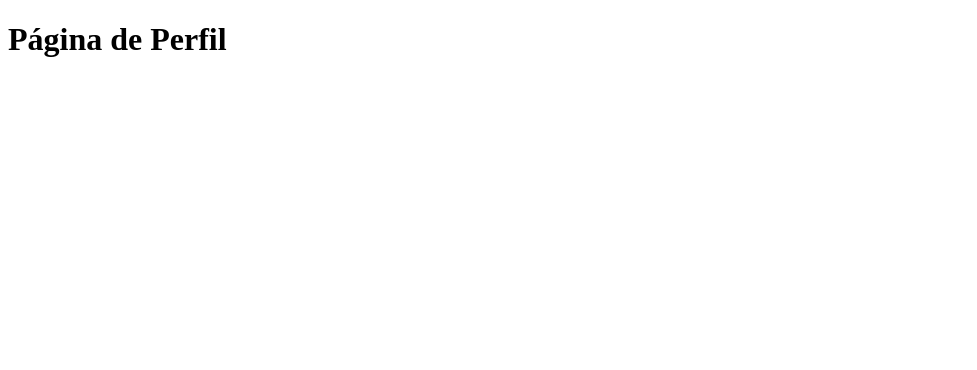
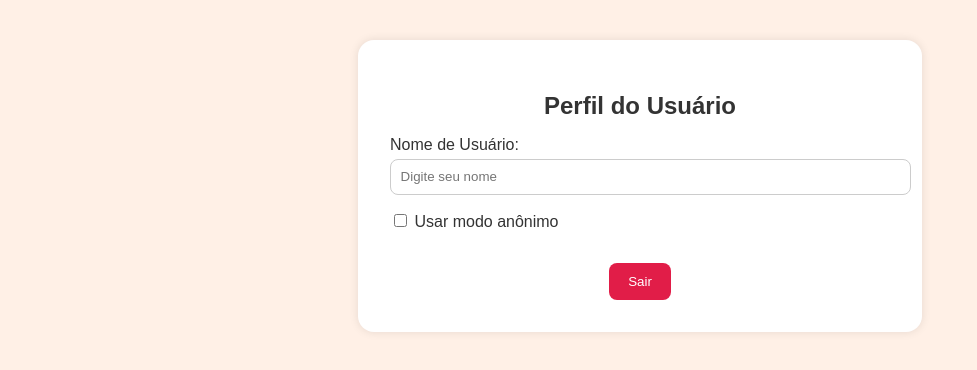
Before and after one commit to sabrinaniehues/refugio-digital-completo, a plain HTML site: page perfil.html in a window 1280 px wide. Shown: the whole page, without its empty margins (0-977 px from the left). Drawn offline with Linux system fonts and the light colour scheme.

Commit message:
Adiciona botão de página de perfil

```diff
--- a/perfil.html
+++ b/perfil.html
@@ -1,5 +1,103 @@
+
 <!DOCTYPE html>
 <html lang="pt-BR">
-<head><meta charset="UTF-8"><title>Perfil</title></head>
-<body><h1>Página de Perfil</h1></body>
+<head>
+  <meta charset="UTF-8" />
+  <meta name="viewport" content="width=device-width, initial-scale=1.0"/>
+  <title>Perfil - Refúgio Digital</title>
+  <style>
+    body {
+      font-family: Arial, sans-serif;
+      background: #fff0e6;
+      padding: 2rem;
+      color: #333;
+    }
+    .container {
+      max-width: 500px;
+      margin: auto;
+      background: white;
+      padding: 2rem;
+      border-radius: 1rem;
+      box-shadow: 0 0 10px rgba(0,0,0,0.1);
+    }
+    h2 {
+      text-align: center;
+      margin-bottom: 1rem;
+    }
+    label {
+      display: block;
+      margin-top: 1rem;
+    }
+    input[type="text"] {
+      width: 100%;
+      padding: 0.6rem;
+      margin-top: 0.3rem;
+      border-radius: 0.5rem;
+      border: 1px solid #ccc;
+    }
+    .anonimo-toggle {
+      margin-top: 1rem;
+    }
+    .logout {
+      margin-top: 2rem;
+      text-align: center;
+    }
+    button {
+      padding: 0.7rem 1.2rem;
+      background: #e11d48;
+      color: white;
+      border: none;
+      border-radius: 0.5rem;
+      cursor: pointer;
+    }
+  </style>
+</head>
+<body>
+  <div class="container">
+    <h2>Perfil do Usuário</h2>
+    <label for="nome">Nome de Usuário:</label>
+    <input type="text" id="nome" placeholder="Digite seu nome" />
+
+    <div class="anonimo-toggle">
+      <label><input type="checkbox" id="modoAnonimo" /> Usar modo anônimo</label>
+    </div>
+
+    <div class="logout">
+      <button onclick="logout()">Sair</button>
+    </div>
+  </div>
+
+  <script>
+    // Carregar dados salvos
+    const nomeInput = document.getElementById("nome");
+    const modoAnonimo = document.getElementById("modoAnonimo");
+
+    window.onload = function() {
+      const nomeSalvo = localStorage.getItem("nomeUsuario") || "";
+      const anonimo = localStorage.getItem("anonimo") === "true";
+      nomeInput.value = nomeSalvo;
+      modoAnonimo.checked = anonimo;
+
+      if (anonimo) {
+        nomeInput.disabled = true;
+        nomeInput.placeholder = "Usuário Anônimo";
+      }
+    };
+
+    nomeInput.addEventListener("input", function() {
+      localStorage.setItem("nomeUsuario", nomeInput.value);
+    });
+
+    modoAnonimo.addEventListener("change", function() {
+      localStorage.setItem("anonimo", modoAnonimo.checked);
+      nomeInput.disabled = modoAnonimo.checked;
+      nomeInput.placeholder = modoAnonimo.checked ? "Usuário Anônimo" : "Digite seu nome";
+    });
+
+    function logout() {
+      localStorage.removeItem("logado");
+      window.location.href = "login.html";
+    }
+  </script>
+</body>
 </html>
```
